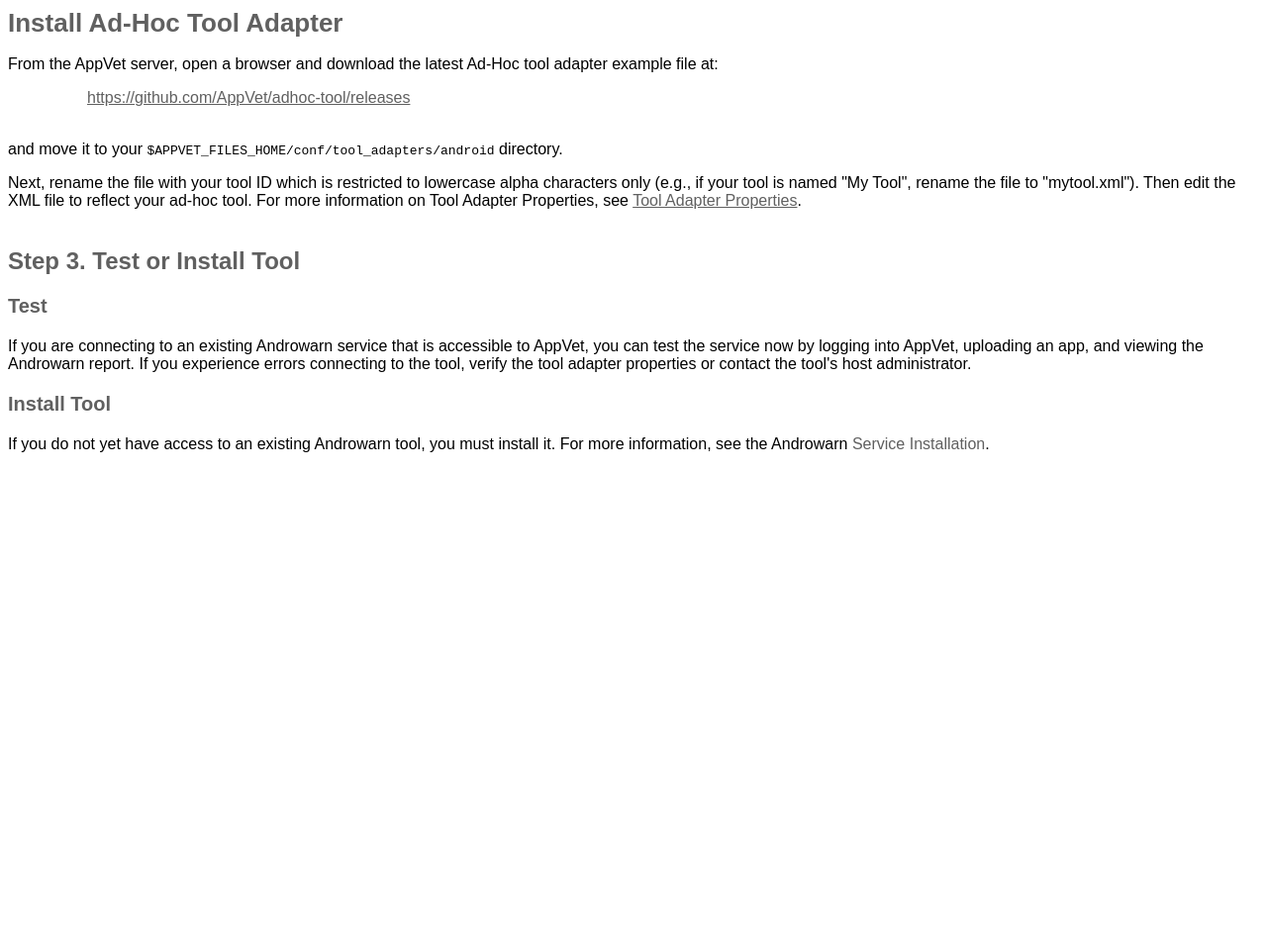
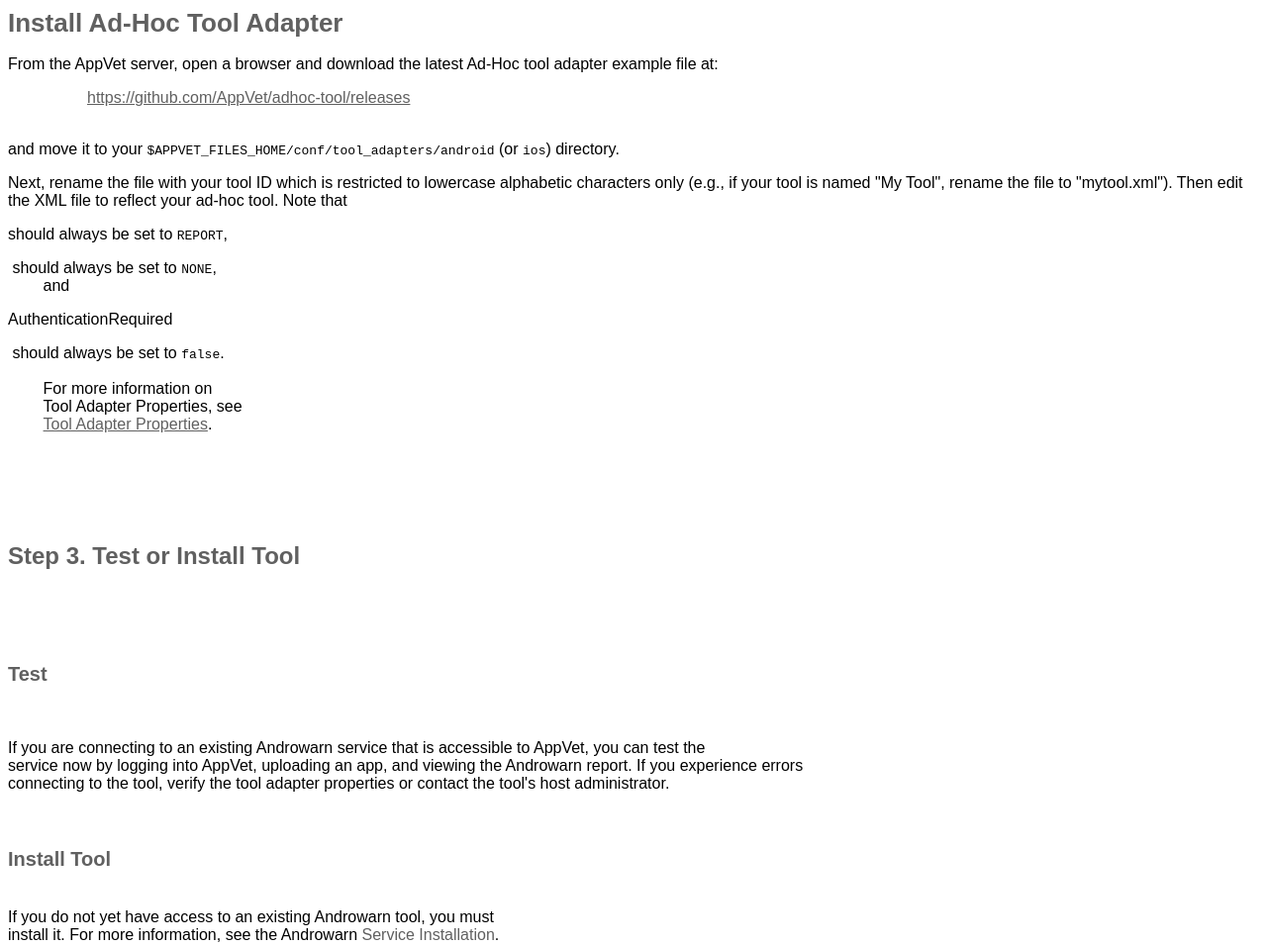
Before and after one commit to AppVet/adhoc-tool, a plain HTML site: page appvet_config.html in a window 1280 px wide. Shown: the whole page at 99% size. Before the commit the page ends 800 px from the top, so only its background shows below. Drawn offline with Linux system fonts and the light colour scheme.

Commit message:
Updated content.

```diff
--- a/appvet_config.html
+++ b/appvet_config.html
@@ -17,12 +17,14 @@
 			target="_blank">https://github.com/AppVet/adhoc-tool/releases</a>
 	</p>
 		<br>
-	and move it to your <code>$APPVET_FILES_HOME/conf/tool_adapters/android</code> directory.
+	and move it to your <code>$APPVET_FILES_HOME/conf/tool_adapters/android</code> (or <code>ios</code>) directory.
 	<p>
-	Next, rename the file with your tool ID which is restricted to lowercase alpha characters
+	Next, rename the file with your tool ID which is restricted to lowercase alphabetic characters
 	only (e.g., if your tool is named "My Tool", rename the file to "mytool.xml"). Then
 
-	edit the XML file to reflect your ad-hoc tool.
+	edit the XML file to reflect your ad-hoc tool. Note that <pre><appvet:Category></pre> should always
+	be set to <code>REPORT</code>, <pre><appvet:AppSubmit</pre> should always be set to <code>NONE</code>,
+	and <pre>AuthenticationRequired</pre> should always be set to <code>false</code>.
 
 	For more information on
 	Tool Adapter Properties, see
```
